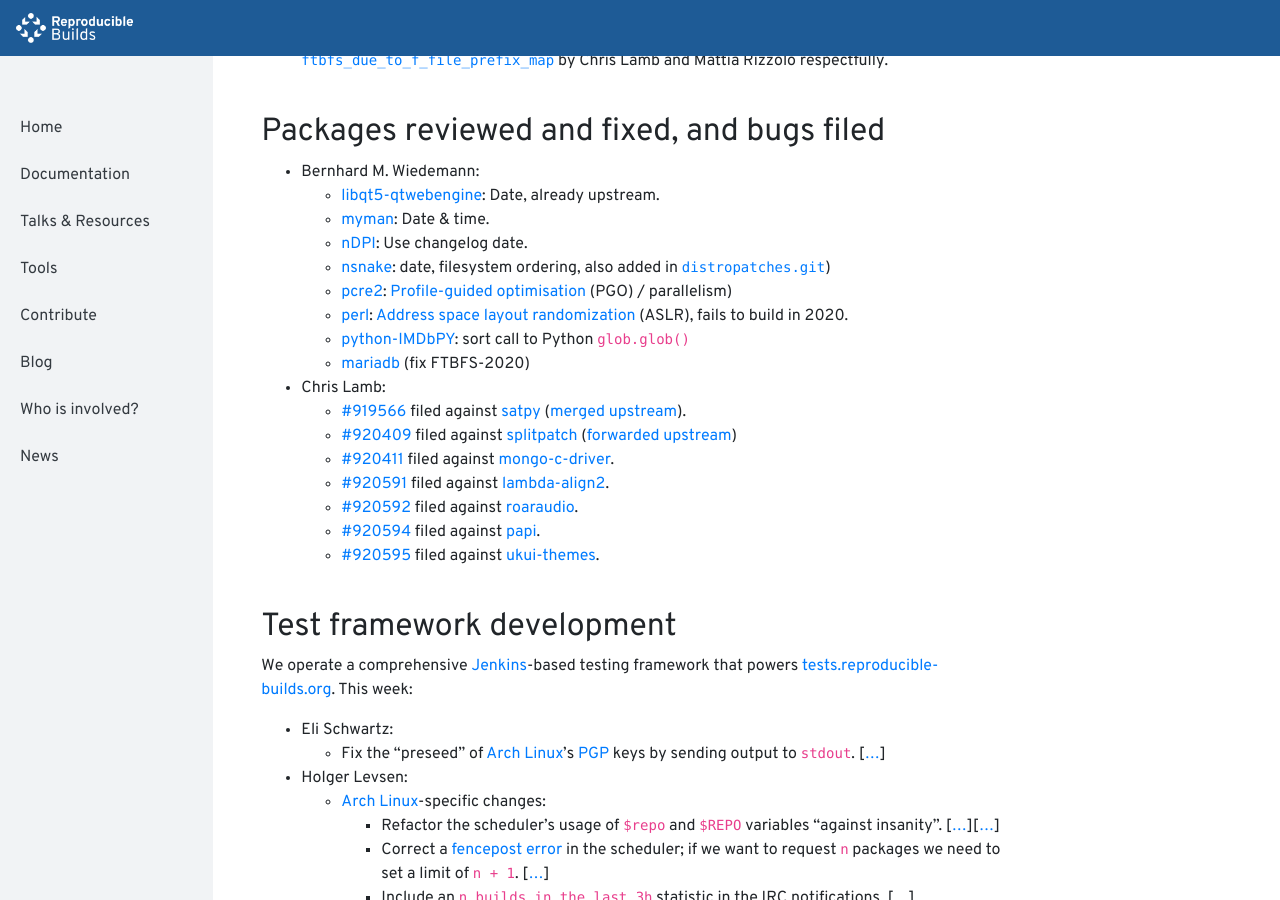
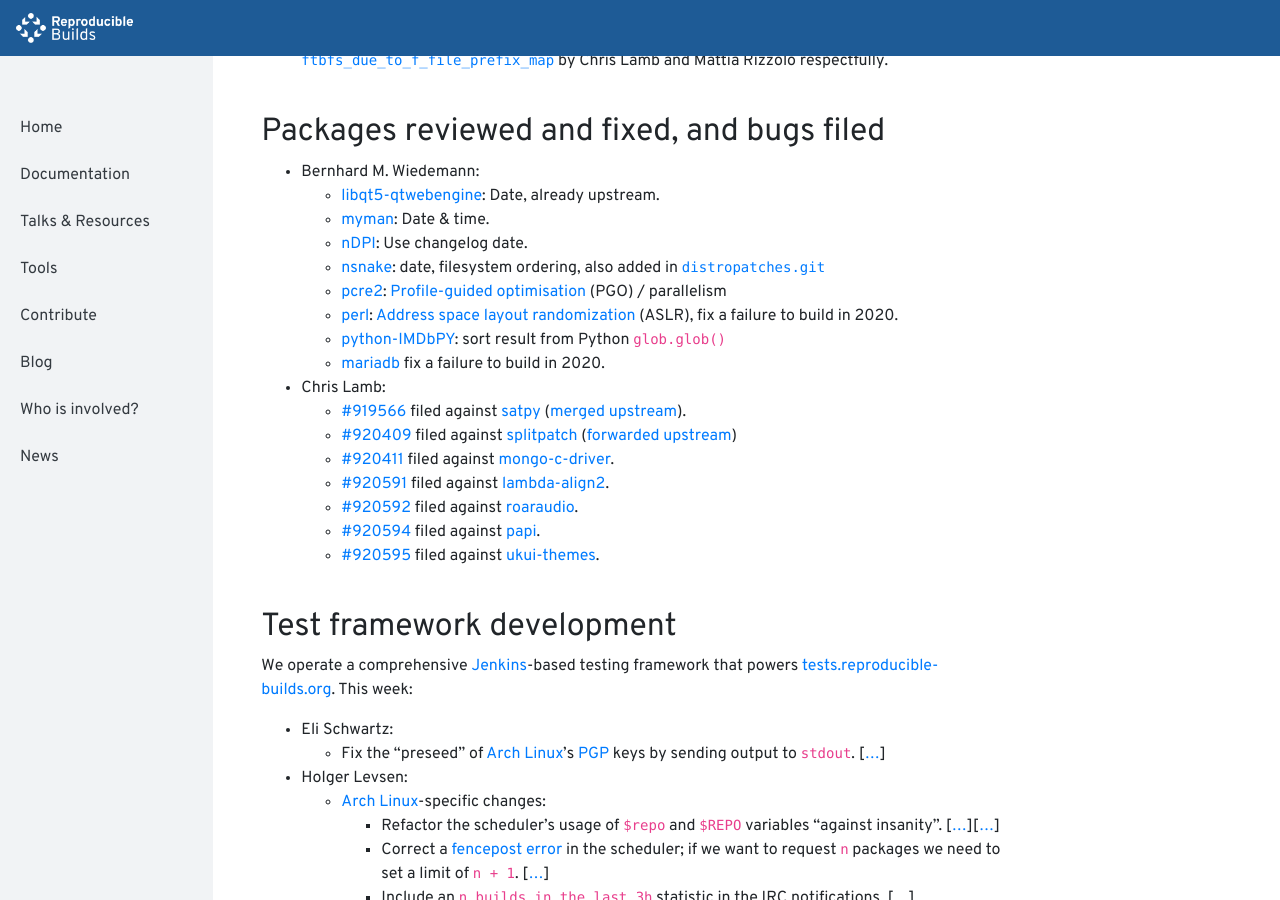
Before and after one commit to prototypefund/reproducible-website, a Jekyll site: the page built from _blog/posts/196.md, in a window 1280 px wide and 900 px high, scrolled down 1386 px. Built offline with Jekyll 4.4.1, drawn with Linux system fonts in a browser that asks for light colours.

Commit message:
196: refine, fix formatting

```diff
--- a/_blog/posts/196.md
+++ b/_blog/posts/196.md
@@ -35,11 +35,11 @@ Here's what happened in the [Reproducible Builds](https://reproducible-builds.or
     * [libqt5-qtwebengine](https://build.opensuse.org/request/show/667729): Date, already upstream.
     * [myman](https://build.opensuse.org/request/show/668574): Date & time.
     * [nDPI](https://github.com/ntop/nDPI/pull/662): Use changelog date.
-    * [nsnake](https://build.opensuse.org/request/show/668628): date, filesystem ordering, also added in [`distropatches.git`](https://github.com/distropatches/nSnake))
-    * [pcre2](https://build.opensuse.org/request/show/668144): [Profile-guided optimisation](https://en.wikipedia.org/wiki/Profile-guided_optimization) (PGO) / parallelism)
-    * [perl](https://build.opensuse.org/request/show/668211): [Address space layout randomization](https://en.wikipedia.org/wiki/Address_space_layout_randomization) (ASLR), fails to build in 2020.
-    * [python-IMDbPY](https://github.com/alberanid/imdbpy/pull/202): sort call to Python `glob.glob()`
-    * [mariadb](https://github.com/MariaDB/server/pull/1141) (fix FTBFS-2020)
+    * [nsnake](https://build.opensuse.org/request/show/668628): date, filesystem ordering, also added in [`distropatches.git`](https://github.com/distropatches/nSnake)
+    * [pcre2](https://build.opensuse.org/request/show/668144): [Profile-guided optimisation](https://en.wikipedia.org/wiki/Profile-guided_optimization) (PGO) / parallelism
+    * [perl](https://build.opensuse.org/request/show/668211): [Address space layout randomization](https://en.wikipedia.org/wiki/Address_space_layout_randomization) (ASLR), fix a failure to build in 2020.
+    * [python-IMDbPY](https://github.com/alberanid/imdbpy/pull/202): sort result from Python `glob.glob()`
+    * [mariadb](https://github.com/MariaDB/server/pull/1141) fix a failure to build in 2020.
 
 * Chris Lamb:
     * [#919566](https://bugs.debian.org/919566) filed against [satpy](https://tracker.debian.org/pkg/satpy) ([merged upstream](https://github.com/pytroll/satpy/pull/579#issuecomment-455991066)).
```
